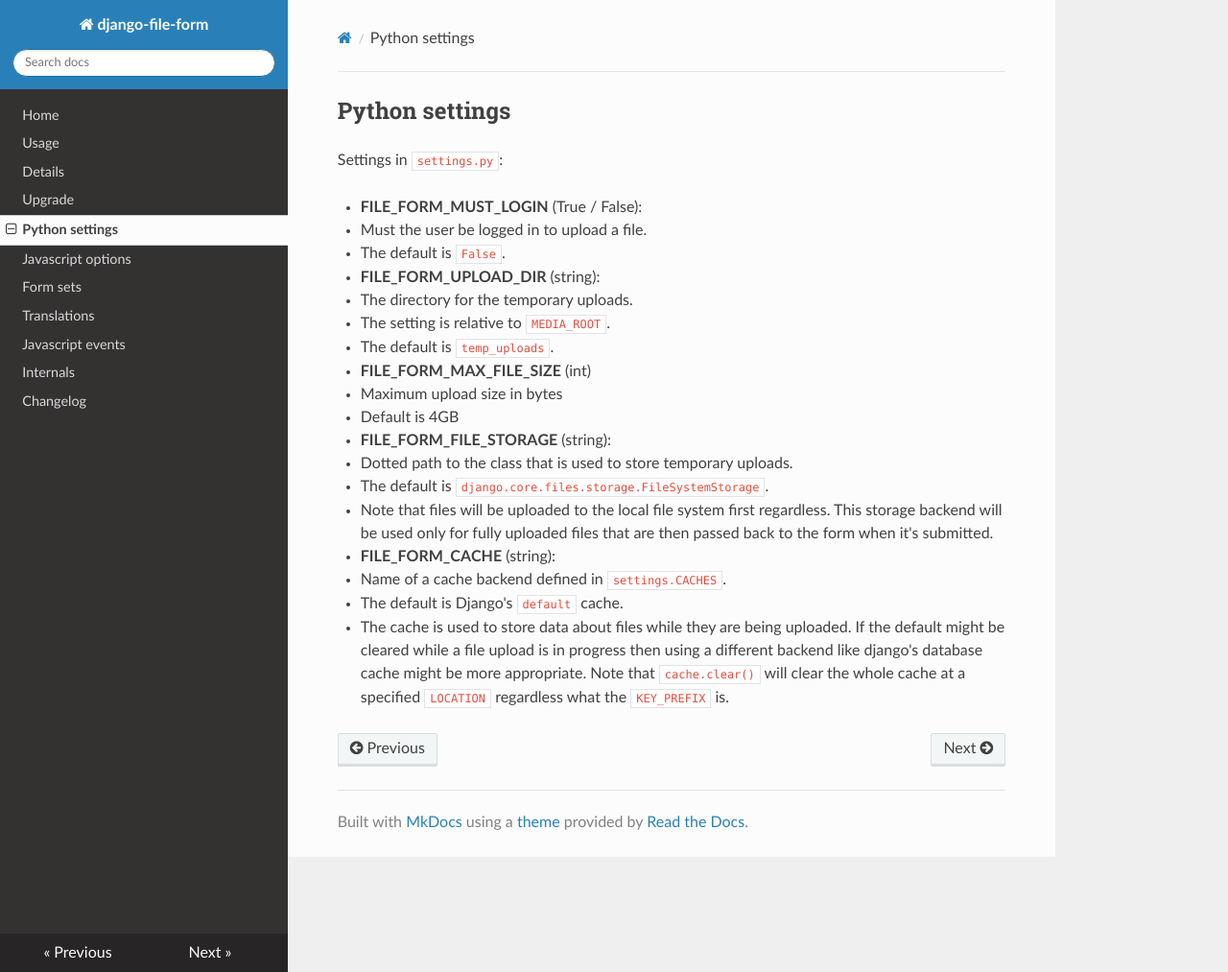
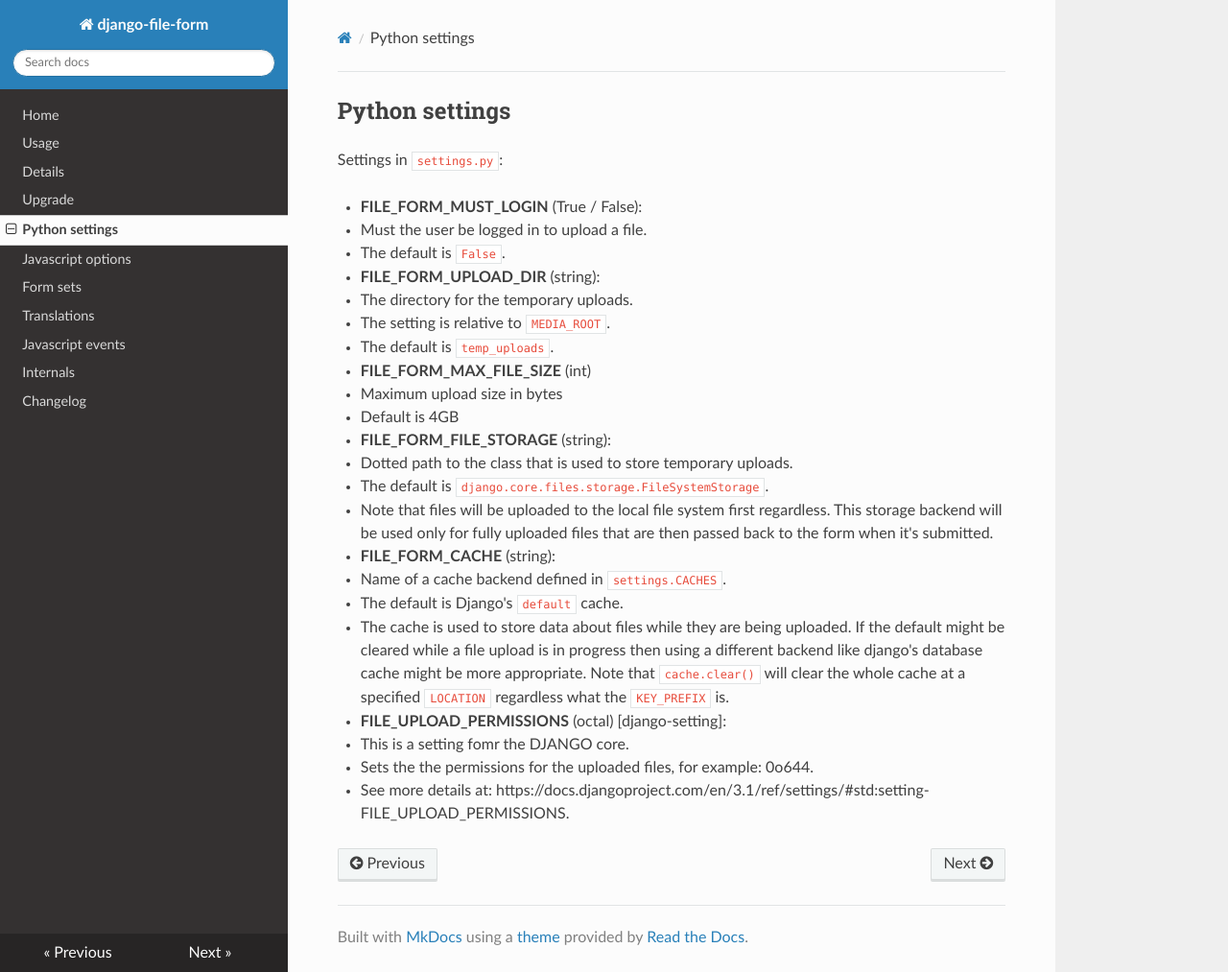
Before and after one commit to mbraak/django-file-form, an MkDocs documentation site: the page built from docs/python_settings.md, in a window 1280 px wide and 1013 px high. Shown: the whole window at 96% size. Built offline with MkDocs 1.6.1, drawn with Linux system fonts in a browser that asks for light colours; nearby versions of some CDN libraries.

Commit message:
FILE_UPLOAD_PERMISSIONS
FILE_UPLOAD_PERMISSIONS

```diff
--- a/docs/python_settings.md
+++ b/docs/python_settings.md
@@ -24,3 +24,8 @@ Settings in `settings.py`:
   * Name of a cache backend defined in `settings.CACHES`.
   * The default is Django's `default` cache.
   * The cache is used to store data about files while they are being uploaded. If the default might be cleared while a file upload is in progress then using a different backend like django's database cache might be more appropriate. Note that `cache.clear()` will clear the whole cache at a specified `LOCATION` regardless what the `KEY_PREFIX` is.
+
+* **FILE_UPLOAD_PERMISSIONS** (octal) [django-setting]:
+  * This is a setting fomr the DJANGO core.
+  * Sets the the permissions for the uploaded files, for example: 0o644.
+  * See more details at: https://docs.djangoproject.com/en/3.1/ref/settings/#std:setting-FILE_UPLOAD_PERMISSIONS.
```
